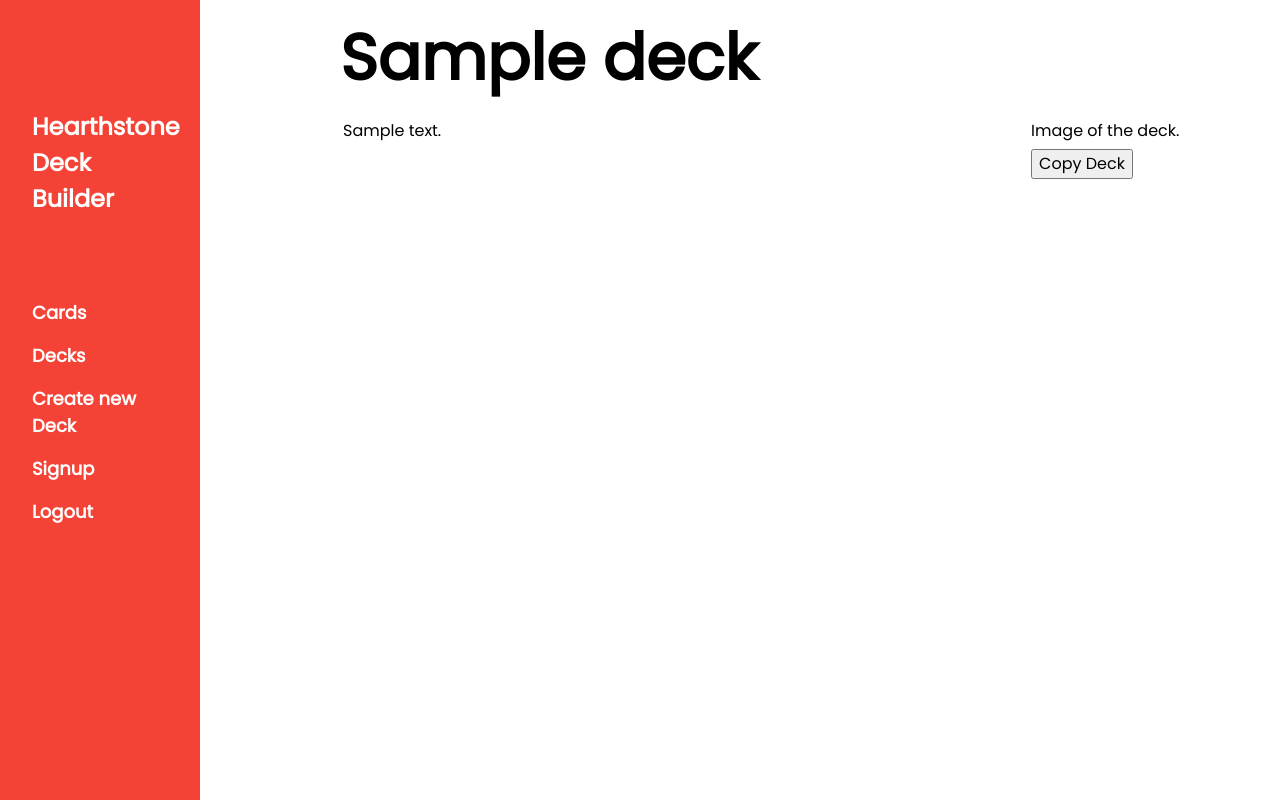
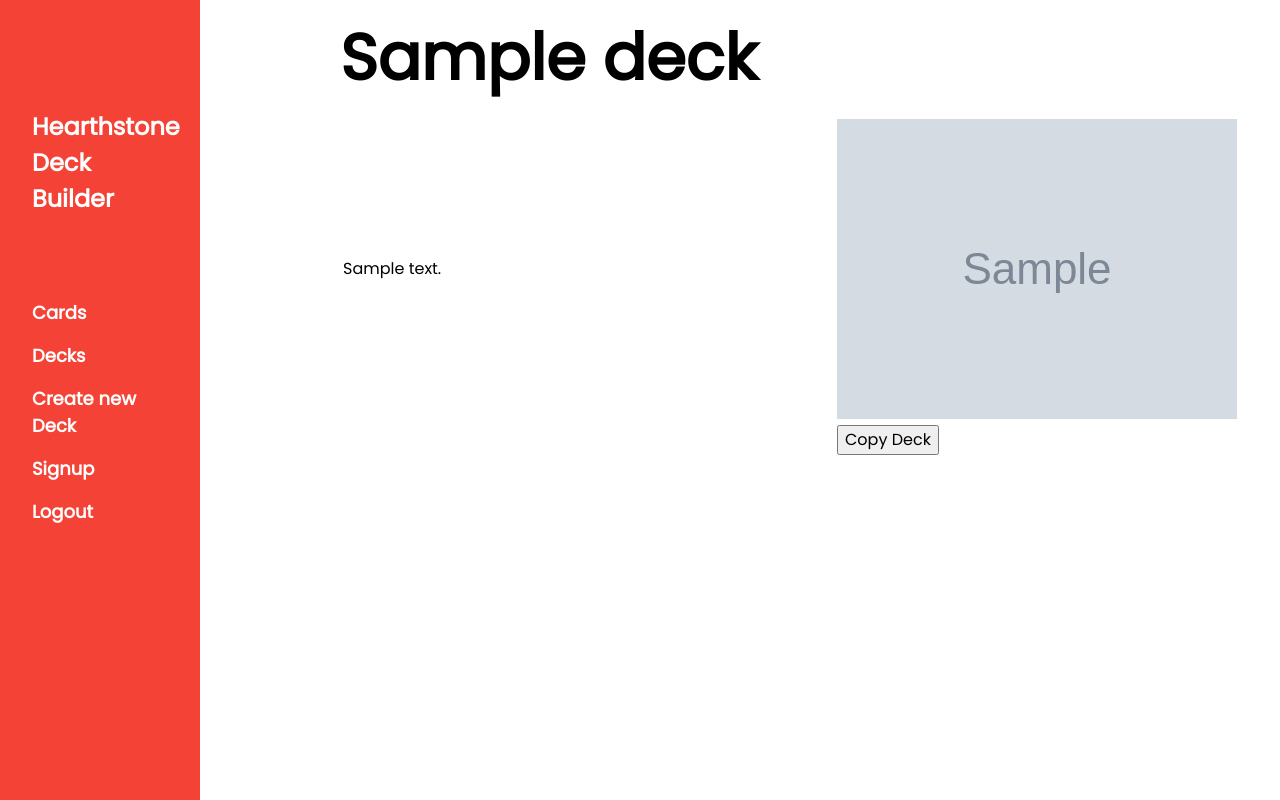
Before and after one commit to viloc98/HearthstoneDT, a Django app: page /HSDT/deck_detail/1/ in a window 1280 px wide. Run offline with Django 3.2, Linux system fonts and the light colour scheme; a user stored in the database is signed in; tables that the repository leaves empty hold one stand-in row (values such as "Sample post"); grey boxes marked "Sample" are stand-in pictures.

Commit message:
Base de dades

```diff
--- a/HSDT/views.py
+++ b/HSDT/views.py
@@ -155,7 +155,7 @@
 @login_required(login_url='/HSDT/accounts/login')
 def deck_detail(request, pk):
     deck_data = Deck.objects.get(id=pk)
-    return render(request, 'deck_detail.html', {'deck_name': deck_data.name, 'deck_description': deck_data.description, 'deck_string': deck_data.deckString})
+    return render(request, 'deck_detail.html', {'deck_name': deck_data.name, 'deck_description': deck_data.description, 'deck_string': deck_data.deckString, 'deck_image': deck_data.image})
 
 
 @login_required(login_url='/HSDT/accounts/login')
--- a/templates/deck_detail.html
+++ b/templates/deck_detail.html
@@ -18,7 +18,7 @@
         <tr>
             <td style="width: 70%">{{ deck_description }}</td>
             <td style="width: 100px">&#160;</td>
-            <td>Image of the deck.</td>
+            <td><img src="{{ deck_image }}" alt="Error"/></td>
         </tr>
         <tr></tr>
         <tr>
```
Also changed, not shown: 1 other file.
